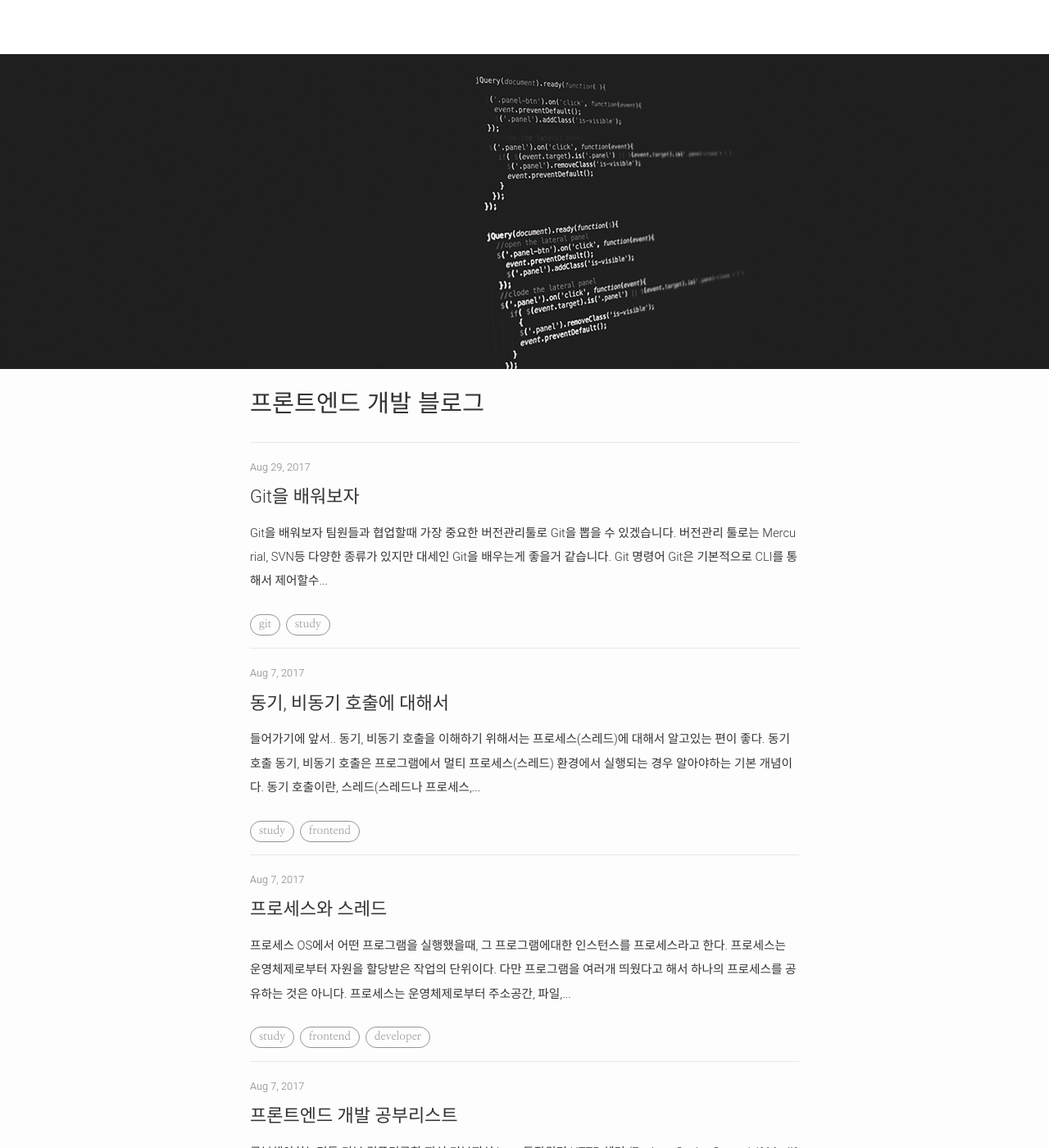
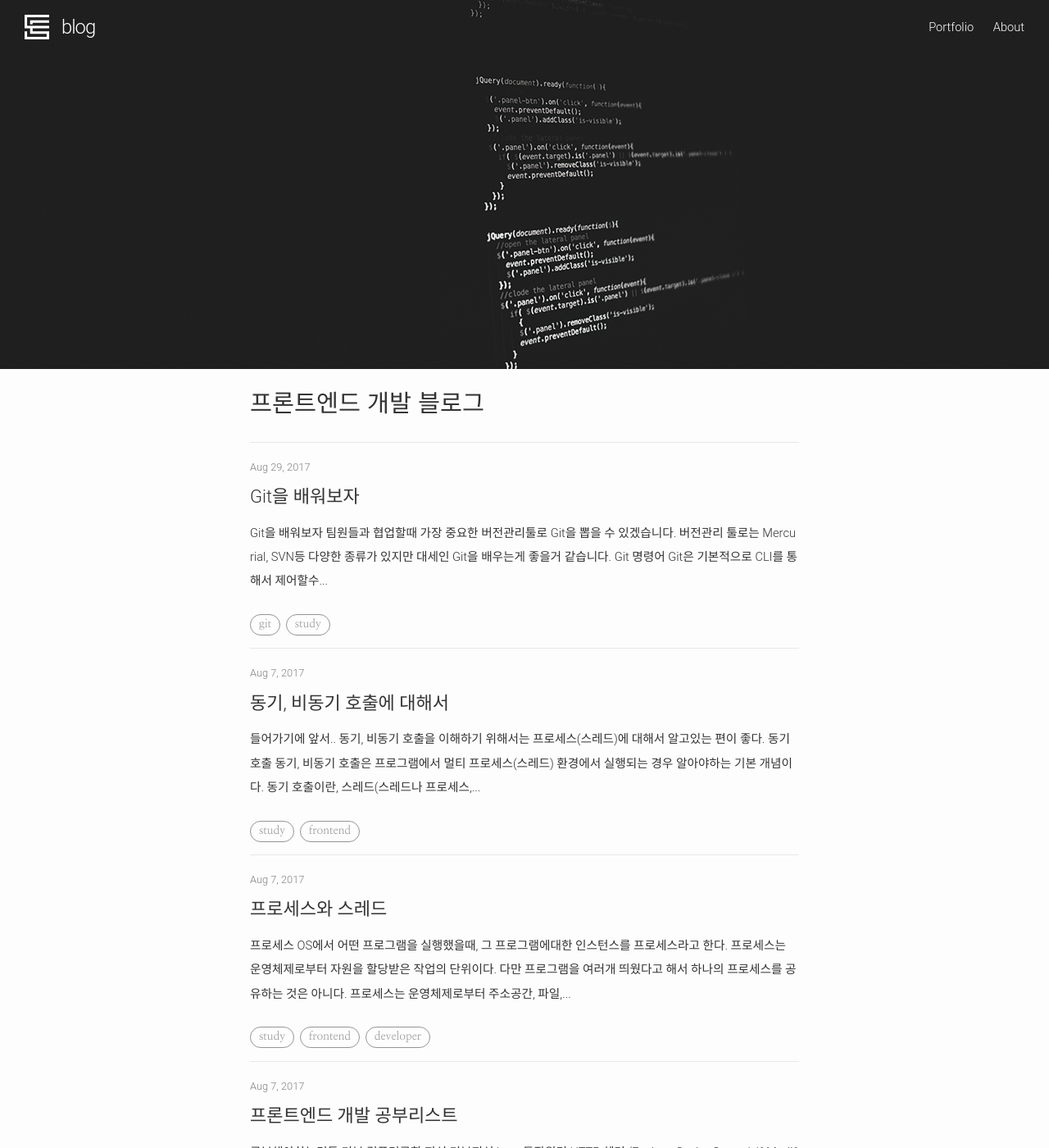
Before and after one commit to chanspark/chanspark.github.io, a Jekyll site: the page built from index.html, in a window 1280 px wide and 1400 px high. Shown: the whole window at 82% size. Built offline with Jekyll 4.4.1, drawn with Linux system fonts in a browser that asks for light colours; nearby versions of some CDN libraries; the list of posts is cut into pages by our own code.

Commit message:
[bugfix] fix css main page bug

```diff
--- a/_config.yml
+++ b/_config.yml
@@ -69,3 +69,8 @@ google_analytics: true
 #pagination
 paginate: 5
 paginate_path: "/page:num"
+
+# Sass settings
+#sass:
+#    sass_dir: _sass
+#    style: :compressed
--- a/_sass/chns/_layout.scss
+++ b/_sass/chns/_layout.scss
@@ -113,8 +113,8 @@
 // header state
 .site-header-dark {
   border-bottom: 0px solid transparent;
-  //background: transparent;
-  background: white;
+  background: transparent;
+  //background: white;
   .site-title {
     color: $color-white;
     background-image: url("/assets/logo-white.png") !important;
```
